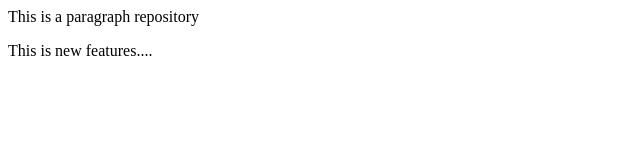
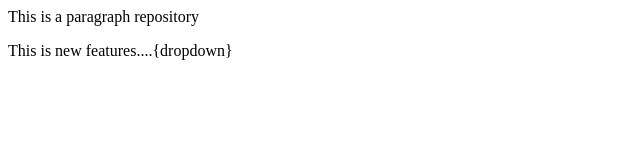
Before and after one commit to satish-singh12/localrepo, a plain HTML site: page index.html in a window 1280 px wide. Shown: the full height of the page, 0-640 px from the left. Drawn offline with Linux system fonts and the light colour scheme.

Commit message:
dropdown added

```diff
--- a/index.html
+++ b/index.html
@@ -1,3 +1,3 @@
 <p>This is a paragraph repository</p>
 
-<p>This is new features....</p>
+<p>This is new features....{dropdown}</p>
```
